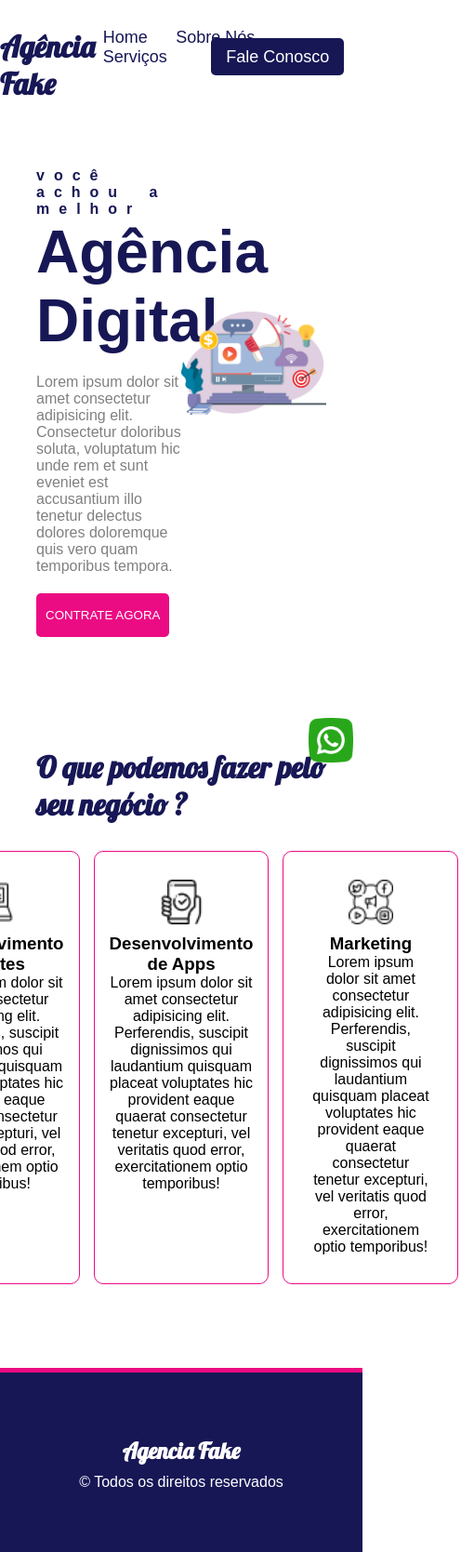
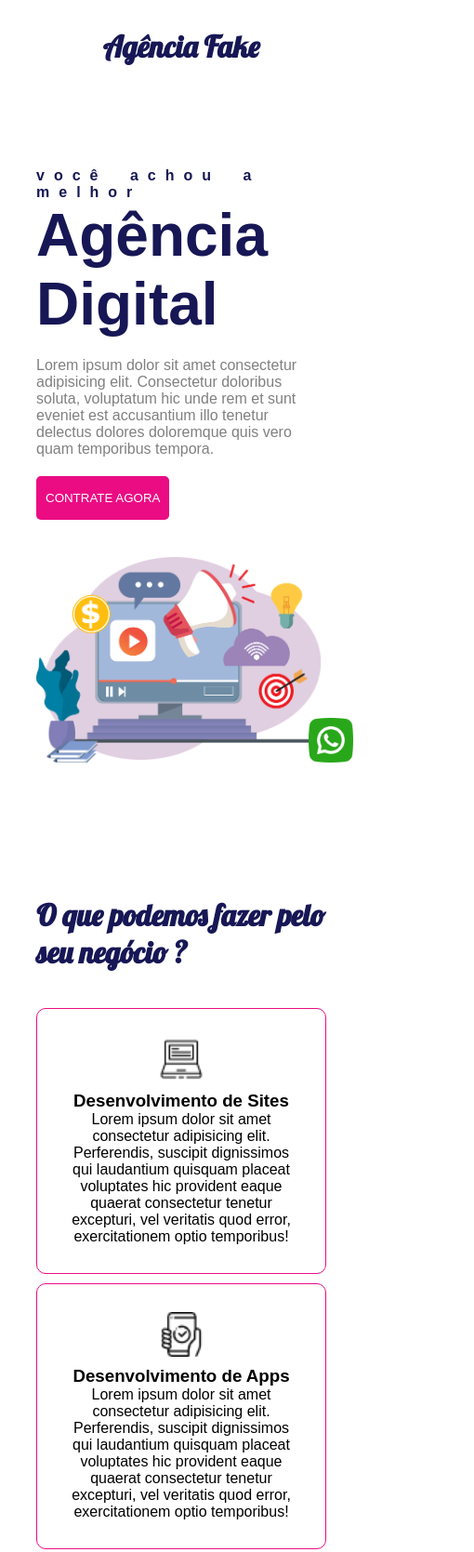
Before and after one commit to lucas-aguiar33/agencia-fake, a plain HTML site: page index.html in a window 390 px wide. Shown: the top 1669 px of the page at 93% size, 510 px wide, since content can reach past the window. Drawn offline with Linux system fonts and the light colour scheme.

Commit message:
Adicionando responsividade

```diff
--- /dev/null
+++ b/css/responsivo.css
@@ -0,0 +1,37 @@
+@media screen and (max-width: 920px) {
+
+    .area-cards {
+        display: block;
+    }
+
+    .card {
+        width:100%;
+        margin-top:10px;
+    }
+}
+
+@media screen and (max-width: 780px) {
+
+    .header {
+        flex-direction: column;
+    }
+
+
+
+    section.home {
+        display: flex;
+        flex-direction: column;
+        justify-content: center;
+        align-items: center;
+    }
+
+    .home-text, .home-img {
+        width:100%;
+        margin-bottom:20px;
+    }
+
+    .menu-padrao {
+        display: none;
+    }
+
+}
--- a/css/style.css
+++ b/css/style.css
@@ -26,6 +26,7 @@ body {
     width:100vw;
     display: flex;
     justify-content: space-around;
+    align-items: center;
     padding-top:30px;
     position: fixed;
     background-color: white;
--- a/index.html
+++ b/index.html
@@ -3,20 +3,24 @@
 <head>
     <meta charset="UTF-8">
     <meta name="viewport" content="width=device-width, initial-scale=1.0">
+    <link rel="stylesheet" href="https://cdnjs.cloudflare.com/ajax/libs/font-awesome/6.7.2/css/all.min.css" integrity="sha512-Evv84Mr4kqVGRNSgIGL/F/aIDqQb7xQ2vcrdIwxfjThSH8CSR7PBEakCr51Ck+w+/U6swU2Im1vVX0SVk9ABhg==" crossorigin="anonymous" referrerpolicy="no-referrer" />
     <title>Agência Fake</title>
     <link rel="stylesheet" href="css/style.css">
+    <link rel="stylesheet" href="css/responsivo.css">
 </head>
 <body>
 
     <header class="header">
         <h1>Agência Fake</h1>
         <nav class="navbar">
+            <div class="menu-padrao">
                 <ul class="nav-menu">
                     <li class="nav-item"><a class="nav-link"  href="#">Home</a></li>
                     <li class="nav-item"><a class="nav-link" href="#">Sobre Nós</a></li>
                     <li class="nav-item"><a class="nav-link" href="#servicos">Serviços</a></li>
                     <li class="nav-item contato"><a class="nav-link" href="#">Fale Conosco</a></li>
                 </ul>
+            </div>
         </nav>
     </header>
 
@@ -84,5 +88,6 @@
     </footer>
 
 
+    <script src="js/script.js"></script>
 </body>
 </html>
```
Lines whose indentation alone changed are shown as unchanged.
